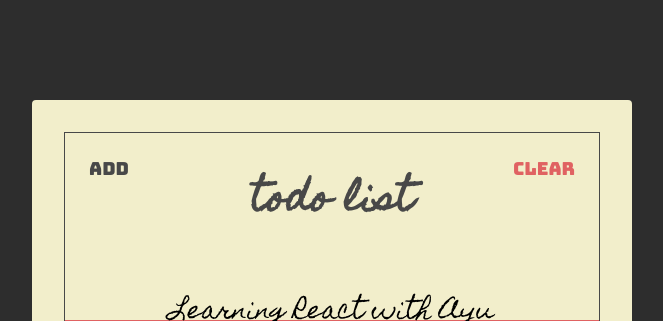
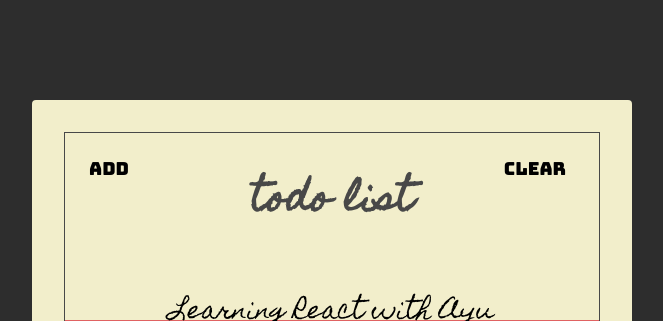
Before and after one commit to agengayuu/react-todolist, a React (Create React App) app: page / in a window 1280 px wide. Shown: the top 321 px of the page, without its empty margins (308-971 px from the left). Built offline with nearby package versions, Linux system fonts and the light colour scheme.

Commit message:
Add Component Button & Header

```diff
--- a/package.json
+++ b/package.json
@@ -8,6 +8,7 @@
   ],
   "main": "src/index.js",
   "dependencies": {
+    "classnames": "2.3.1",
     "prop-types": "15.7.2",
     "react": "17.0.2",
     "react-dom": "17.0.2",
--- a/src/components/Button.jsx
+++ /dev/null
@@ -1,33 +0,0 @@
-import React from "react";
-import PropTypes from "prop-types";
-
-const Button = ({ text, onClick, color, align }) => {
-  const classNames = [
-    "header-btn",
-    color === "black" && "main-black-color",
-    color === "red" && "main-red-color",
-    align === "left" && "align-left",
-    align === "right" && "align-right"
-  ].join(" ");
-
-  return (
-    <button className={classNames} onClick={onClick}>
-      {text}
-    </button>
-  );
-};
-
-Button.defaultProps = {
-  text: "Button",
-  color: "black",
-  align: "left"
-};
-
-Button.propTypes = {
-  text: PropTypes.string.isRequired,
-  onClick: PropTypes.func,
-  color: PropTypes.oneOf(["black", "red"]),
-  align: PropTypes.oneOf(["left", "right"])
-};
-
-export default Button;
--- /dev/null
+++ b/src/components/button/Button.jsx
@@ -0,0 +1,43 @@
+import React from "react";
+import PropTypes from "prop-types";
+import cx from "classnames";
+
+import styles from "./button.module.css";
+
+const Button = ({ text, onClick, color, align }) => {
+  // const classNames = [
+  //   "header-btn",
+  //   color === "black" && "main-black-color",
+  //   color === "red" && "main-red-color",
+  //   align === "left" && "align-left",
+  //   align === "right" && "align-right"
+  // ].join(" ");
+
+  const classNames = cx(styles.headerBtn, {
+    [styles.mainBlackcolor]: color === "black",
+    [styles.mainRedcolor]: color === "red",
+    [styles.alignLeft]: align === "left",
+    [styles.alignright]: align === "right"
+  });
+
+  return (
+    <button className={classNames} onClick={onClick}>
+      {text}
+    </button>
+  );
+};
+
+Button.defaultProps = {
+  text: "Button",
+  color: "black",
+  align: "left"
+};
+
+Button.propTypes = {
+  text: PropTypes.string.isRequired,
+  onClick: PropTypes.func,
+  color: PropTypes.oneOf(["black", "red"]),
+  align: PropTypes.oneOf(["left", "right"])
+};
+
+export default Button;
--- /dev/null
+++ b/src/components/button/button.module.css
@@ -0,0 +1,35 @@
+.mainRedColor {
+  color: var(--main-red-color);
+}
+
+.mainBlackColor {
+  color: var(--main-black-color);
+}
+
+.alignLeft {
+  text-align: left;
+}
+
+.alignRight {
+  text-align: right;
+}
+
+.headerBtn {
+  width: 24%;
+  font-size: 1.8rem;
+  font-family: "Bungee", sans-serif;
+
+  padding: 24px;
+  cursor: pointer;
+
+  background: unset;
+  border: unset;
+  outline: unset;
+}
+
+.headerBtn.mainRedColor:active {
+  text-shadow: 1px 1px 2px var(--main-red-color);
+}
+.headerBtn.mainBlackColor:active {
+  text-shadow: 1px 1px 2px var(--main-black-color);
+}
--- a/src/components/Header.jsx
+++ b/src/components/header/Header.jsx
@@ -1,19 +1,15 @@
 import React from "react";
 import PropTypes from "prop-types";
 
-import Button from "./Button";
+import Button from "../button/Button";
+
+import styles from "./header.module.css";
 
 const Header = ({ showAddToggle, showAdd, clearTodos }) => {
   return (
-    <section className="header">
-      {/* <button className="header-btn main-black-color" onClick={showAddToggle}>
-        {showAdd ? "Finish" : "Add"}
-      </button> */}
+    <section className={styles.header}>
       <Button text={showAdd ? "Finish" : "Add"} onClick={showAddToggle} />
-      <h1 className="header-title">Todo List</h1>
-      {/* <button className="header-btn main-red-color" onClick={clearTodos}>
-        Clear
-      </button> */}
+      <h1 className={styles.headerTitle}>Todo List</h1>
       <Button text="Clear" onClick={clearTodos} color="red" align="right" />
     </section>
   );
--- /dev/null
+++ b/src/components/header/header.module.css
@@ -0,0 +1,15 @@
+.header {
+  display: flex;
+  align-items: flex-start;
+}
+
+.headerTitle {
+  width: 52%;
+  text-align: center;
+
+  color: var(--main-black-color);
+
+  font-size: 3.6rem;
+  font-family: "Homemade Apple", sans-serif;
+  text-transform: lowercase;
+}
--- a/src/pages/TodoList.jsx
+++ b/src/pages/TodoList.jsx
@@ -1,7 +1,7 @@
 import React, { useState } from "react";
 
 import Paper from "../components/Paper";
-import Header from "../components/Header";
+import Header from "../components/header/Header";
 import TodoForm from "../components/TodoForm";
 import Todos from "../components/Todos";
 
--- a/src/styles.css
+++ b/src/styles.css
@@ -9,22 +9,6 @@
 :root {
   --main-red-color: #e06262;
   --main-black-color: #484848;
-}
-
-.main-red-color {
-  color: var(--main-red-color);
-}
-
-.main-black-color {
-  color: var(--main-black-color);
-}
-
-.align-left {
-  text-align: left;
-}
-
-.align-right {
-  text-align: right;
 }
 
 html {
@@ -67,13 +51,12 @@ html {
   justify-content: space-between;
 }
 
-.header {
+/* .header {
   display: flex;
   align-items: flex-start;
 }
 
 .header-title {
-  /* flex: 1; */
   width: 52%;
   text-align: center;
 
@@ -82,27 +65,7 @@ html {
   font-size: 3.6rem;
   font-family: "Homemade Apple", sans-serif;
   text-transform: lowercase;
-}
-
-.header-btn {
-  width: 24%;
-  font-size: 1.8rem;
-  font-family: "Bungee", sans-serif;
-
-  padding: 24px;
-  cursor: pointer;
-
-  background: unset;
-  border: unset;
-  outline: unset;
-}
-
-.header-btn.main-red-color:active {
-  text-shadow: 1px 1px 2px var(--main-red-color);
-}
-.header-btn.main-black-color:active {
-  text-shadow: 1px 1px 2px var(--main-black-color);
-}
+} */
 
 .add {
   padding: 16px;
```
